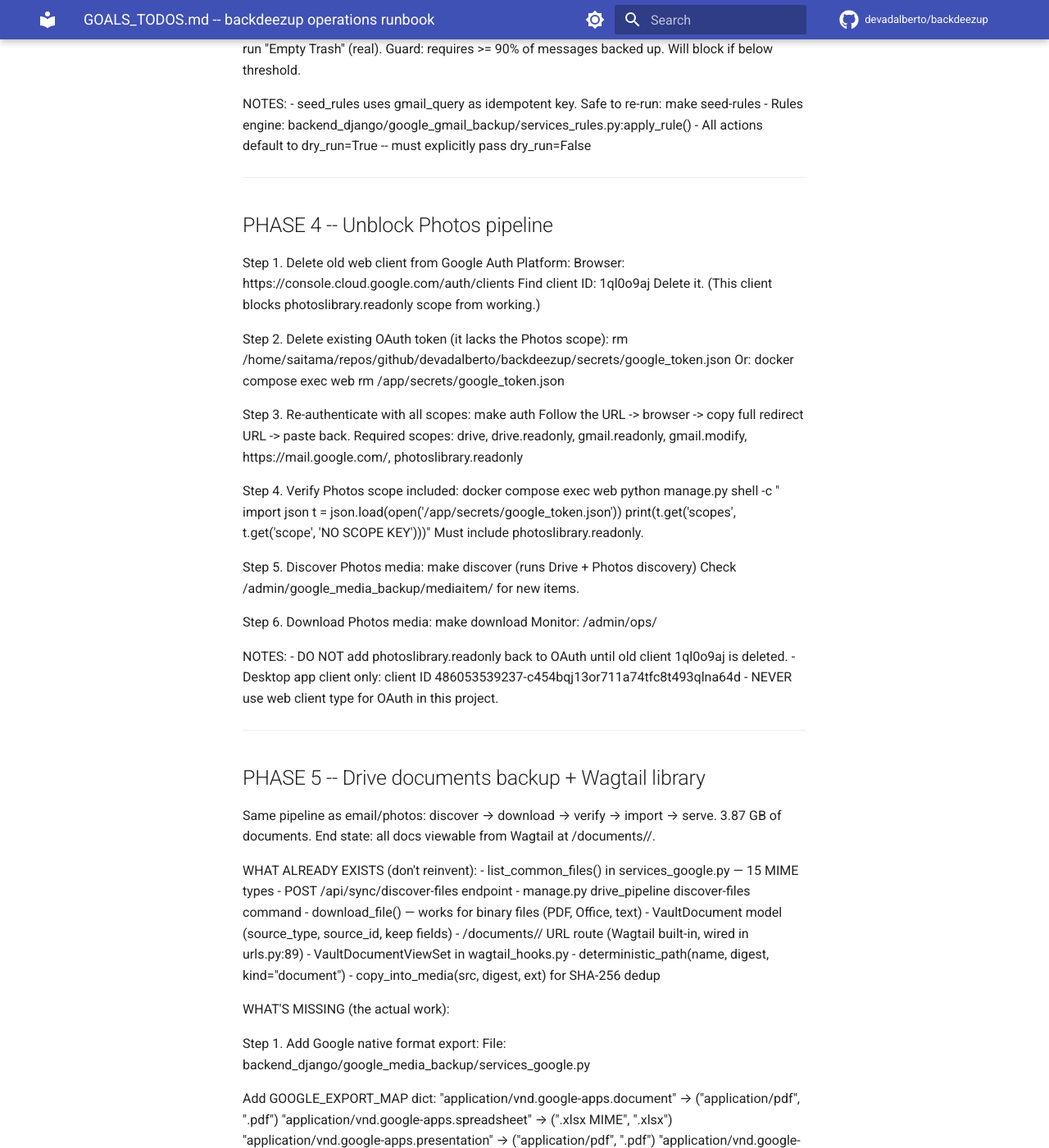
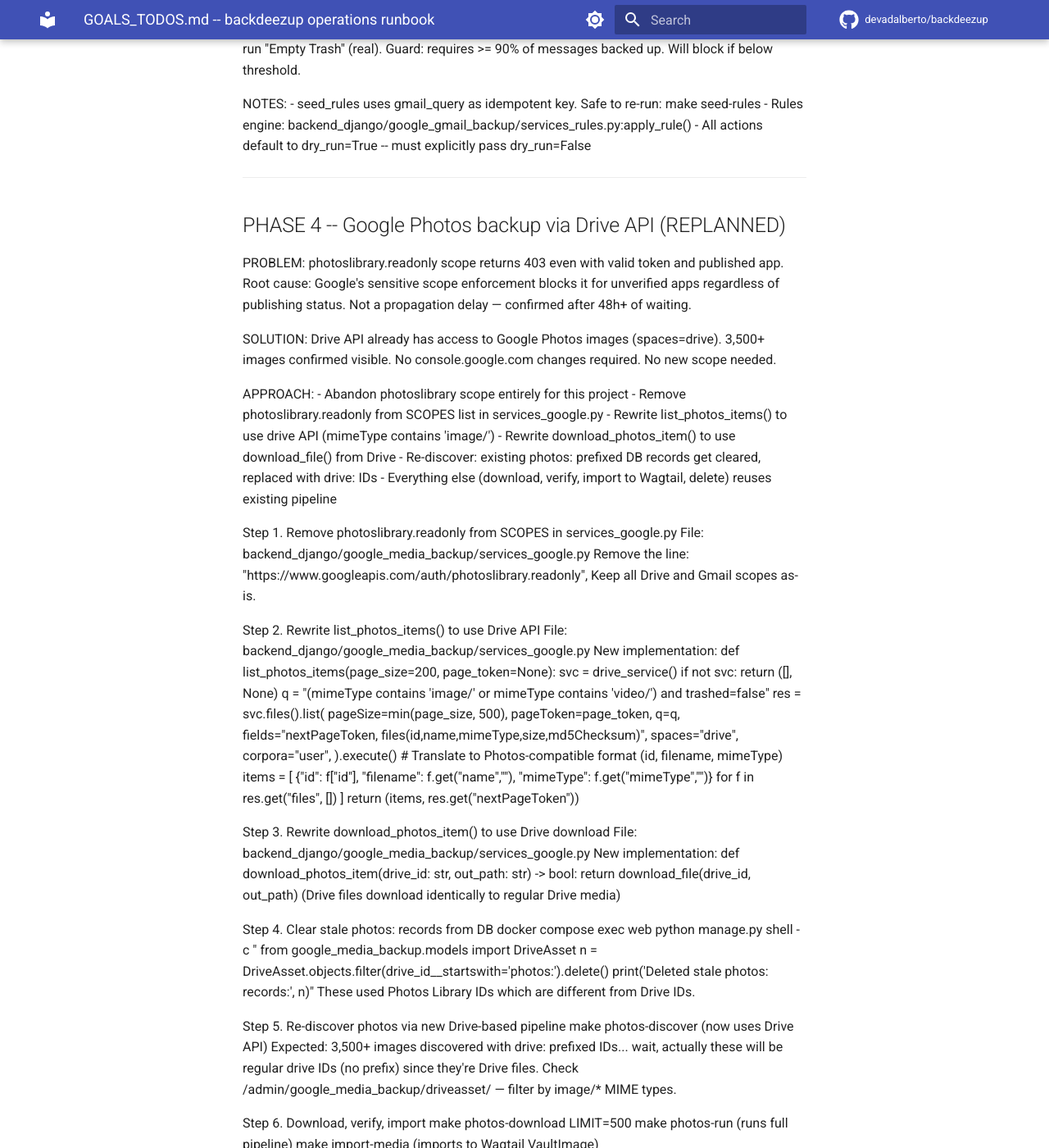
Before and after one commit to devadalberto/backdeezup, an MkDocs documentation site: the page built from docs/ai-dev/GOALS_TODOS.md, in a window 1280 px wide and 1400 px high, scrolled down 5747 px. Shown: the whole window at 82% size. Built offline with MkDocs 1.6.1 and Material for MkDocs 9.7.7, drawn with Linux system fonts in a browser that asks for light colours; comment, search, counter and statistics services are not loaded; the version menu is left out; some of the changed text lies outside the part shown.

Commit message:
docs: Phase 4 replanned — Photos via Drive API (photoslibrary scope abandoned)

```diff
--- a/docs/ai-dev/GOALS_TODOS.md
+++ b/docs/ai-dev/GOALS_TODOS.md
@@ -290,43 +290,91 @@ NOTES:
   - All actions default to dry_run=True -- must explicitly pass dry_run=False
 
 ----------------------------------------------------------------
-PHASE 4 -- Unblock Photos pipeline
+PHASE 4 -- Google Photos backup via Drive API (REPLANNED)
 ----------------------------------------------------------------
 
-Step 1. Delete old web client from Google Auth Platform:
-  Browser: https://console.cloud.google.com/auth/clients
-  Find client ID: 1ql0o9aj
-  Delete it. (This client blocks photoslibrary.readonly scope from working.)
+PROBLEM: photoslibrary.readonly scope returns 403 even with valid token and published app.
+Root cause: Google's sensitive scope enforcement blocks it for unverified apps regardless
+of publishing status. Not a propagation delay — confirmed after 48h+ of waiting.
 
-Step 2. Delete existing OAuth token (it lacks the Photos scope):
-  rm /home/saitama/repos/github/devadalberto/backdeezup/secrets/google_token.json
-  Or: docker compose exec web rm /app/secrets/google_token.json
+SOLUTION: Drive API already has access to Google Photos images (spaces=drive).
+3,500+ images confirmed visible. No console.google.com changes required. No new scope needed.
 
-Step 3. Re-authenticate with all scopes:
-  make auth
-  Follow the URL -> browser -> copy full redirect URL -> paste back.
-  Required scopes: drive, drive.readonly, gmail.readonly, gmail.modify,
-                   https://mail.google.com/, photoslibrary.readonly
+APPROACH:
+  - Abandon photoslibrary scope entirely for this project
+  - Remove photoslibrary.readonly from SCOPES list in services_google.py
+  - Rewrite list_photos_items() to use drive API (mimeType contains 'image/')
+  - Rewrite download_photos_item() to use download_file() from Drive
+  - Re-discover: existing photos: prefixed DB records get cleared, replaced with drive: IDs
+  - Everything else (download, verify, import to Wagtail, delete) reuses existing pipeline
 
-Step 4. Verify Photos scope included:
+Step 1. Remove photoslibrary.readonly from SCOPES in services_google.py
+  File: backend_django/google_media_backup/services_google.py
+  Remove the line: "https://www.googleapis.com/auth/photoslibrary.readonly",
+  Keep all Drive and Gmail scopes as-is.
+
+Step 2. Rewrite list_photos_items() to use Drive API
+  File: backend_django/google_media_backup/services_google.py
+  New implementation:
+    def list_photos_items(page_size=200, page_token=None):
+        svc = drive_service()
+        if not svc:
+            return ([], None)
+        q = "(mimeType contains 'image/' or mimeType contains 'video/') and trashed=false"
+        res = svc.files().list(
+            pageSize=min(page_size, 500),
+            pageToken=page_token,
+            q=q,
+            fields="nextPageToken, files(id,name,mimeType,size,md5Checksum)",
+            spaces="drive",
+            corpora="user",
+        ).execute()
+        # Translate to Photos-compatible format (id, filename, mimeType)
+        items = [
+            {"id": f["id"], "filename": f.get("name",""), "mimeType": f.get("mimeType","")}
+            for f in res.get("files", [])
+        ]
+        return (items, res.get("nextPageToken"))
+
+Step 3. Rewrite download_photos_item() to use Drive download
+  File: backend_django/google_media_backup/services_google.py
+  New implementation:
+    def download_photos_item(drive_id: str, out_path: str) -> bool:
+        return download_file(drive_id, out_path)
+  (Drive files download identically to regular Drive media)
+
+Step 4. Clear stale photos: records from DB
   docker compose exec web python manage.py shell -c "
-    import json
-    t = json.load(open('/app/secrets/google_token.json'))
-    print(t.get('scopes', t.get('scope', 'NO SCOPE KEY')))"
-  Must include photoslibrary.readonly.
+    from google_media_backup.models import DriveAsset
+    n = DriveAsset.objects.filter(drive_id__startswith='photos:').delete()
+    print('Deleted stale photos: records:', n)"
+  These used Photos Library IDs which are different from Drive IDs.
 
-Step 5. Discover Photos media:
-  make discover  (runs Drive + Photos discovery)
-  Check /admin/google_media_backup/mediaitem/ for new items.
+Step 5. Re-discover photos via new Drive-based pipeline
+  make photos-discover   (now uses Drive API)
+  Expected: 3,500+ images discovered with drive: prefixed IDs... wait, actually
+  these will be regular drive IDs (no prefix) since they're Drive files.
+  Check /admin/google_media_backup/driveasset/ — filter by image/* MIME types.
 
-Step 6. Download Photos media:
-  make download
-  Monitor: /admin/ops/
+Step 6. Download, verify, import
+  make photos-download LIMIT=500
+  make photos-run        (runs full pipeline)
+  make import-media      (imports to Wagtail VaultImage)
+
+Step 7. Remove photoslibrary.readonly from .env.sample and update README
+  Clean up any references to the blocked scope.
+
+VERIFICATION:
+  make photos-progress   # shows DISCOVERED/DOWNLOADED/VERIFIED counts
+  Visit /vault/gallery/  # photos visible in Wagtail
+  one.google.com/storage # check if Photos size dropped after delete step
 
 NOTES:
-  - DO NOT add photoslibrary.readonly back to OAuth until old client 1ql0o9aj is deleted.
-  - Desktop app client only: client ID 486053539237-c454bqj13or711a74tfc8t493qlna64d
-  - NEVER use web client type for OAuth in this project.
+  - Drive API sees ALL photos (originals, not compressed), including videos
+  - Drive IDs and Photos Library IDs are DIFFERENT — cannot mix old photos: records with new
+  - The existing 2,015 photos: records have no download_path — safe to delete and re-discover
+  - Re-authentication NOT required — current token has drive.readonly already
+  - Delete from Google still works via trash_or_delete(drive_id, mode="trash")
 
 ----------------------------------------------------------------
 PHASE 5 -- Drive documents backup + Wagtail library
```
Also changed, not shown: docs/ai-dev/GOALS.md (+7 -6 lines).
